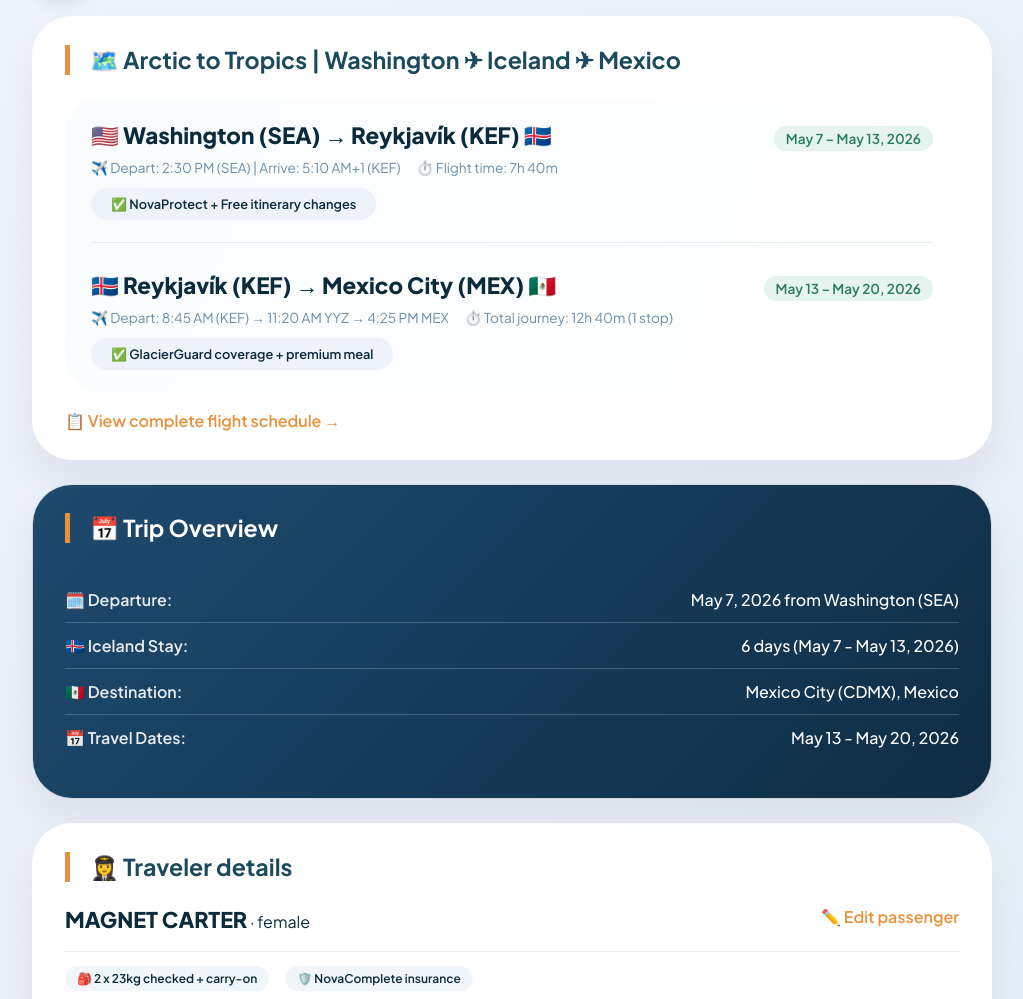
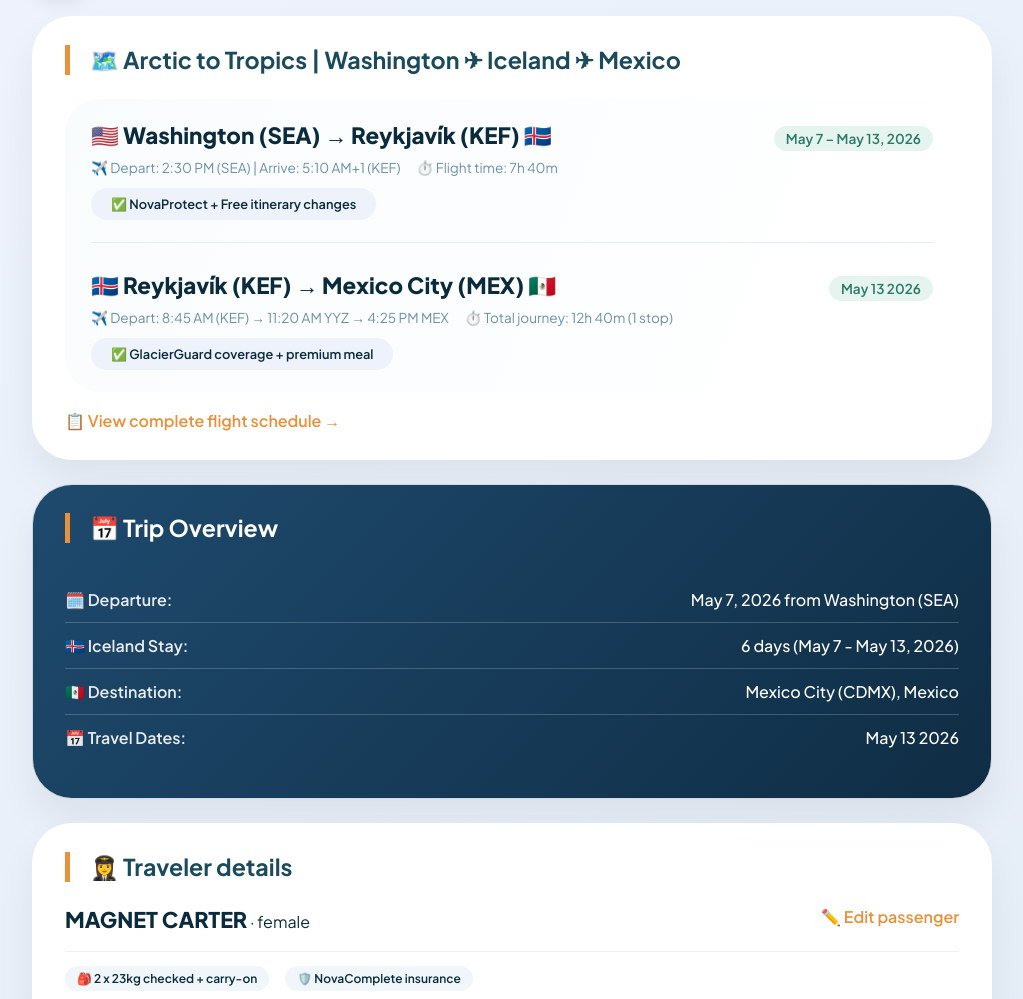
Before and after one commit to teramay55-debug/novajet-paygate, a plain HTML site: page index.html in a window 1280 px wide. Shown: the part 98-1097 px from the top of the page, without its empty margins (128-1151 px from the left). Drawn offline with Linux system fonts and the light colour scheme.

Commit message:
Update index.html

```diff
--- a/index.html
+++ b/index.html
@@ -41,7 +41,7 @@
             <div class="leg">
                 <div class="route-main">
                     <span>🇮🇸 Reykjavík (KEF) → Mexico City (MEX) 🇲🇽</span>
-                    <span class="date-badge">May 13 – May 20, 2026</span>
+                    <span class="date-badge">May 13 2026</span>
                 </div>
                 <div class="flight-time">
                     <span>✈️ Depart: 8:45 AM (KEF) → 11:20 AM YYZ → 4:25 PM MEX</span>
@@ -73,7 +73,7 @@
             </div>
             <div class="summary-item">
                 <span class="summary-label">📅 Travel Dates:</span>
-                <span class="summary-value">May 13 - May 20, 2026</span>
+                <span class="summary-value">May 13 2026</span>
             </div>
         </div>
     </div>
```
